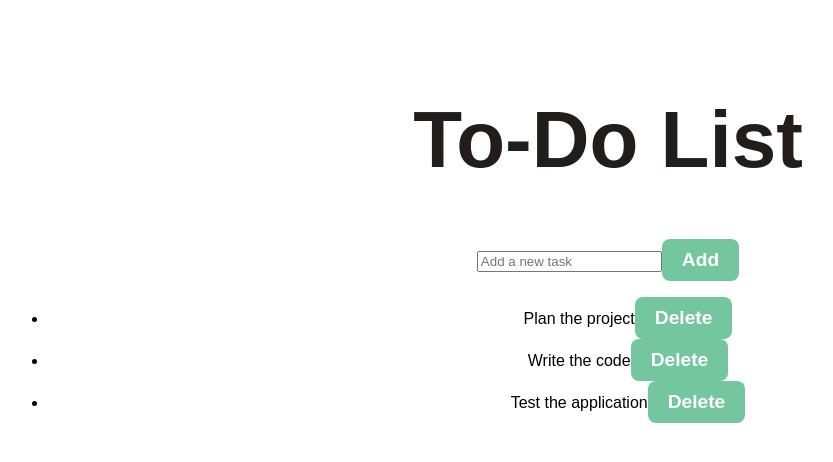
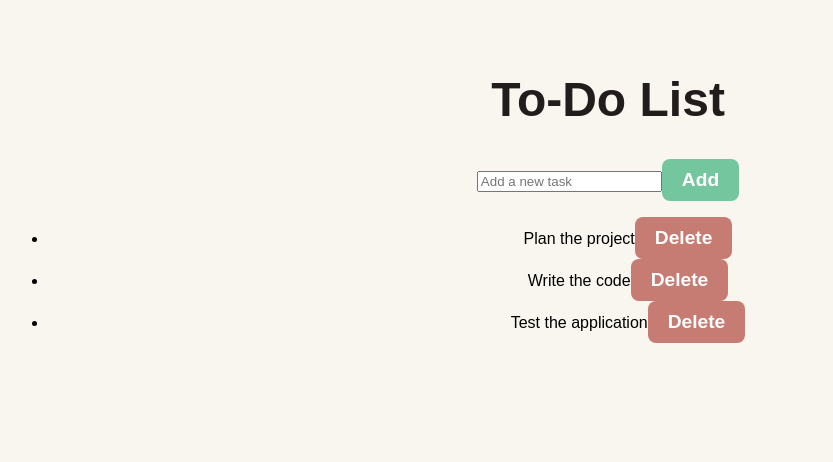
Before and after one commit to jschow/skill-evaluation-project, a React (Vite) app in the folder project/frontend/: page / in a window 1280 px wide. Shown: the top 462 px of the page, without its empty margins (32-865 px from the left). Built offline with nearby package versions, Linux system fonts and the light colour scheme.

Commit message:
Update css colors

```diff
--- a/project/frontend/src/ToDoList.jsx
+++ b/project/frontend/src/ToDoList.jsx
@@ -36,7 +36,9 @@ export default function ToDoList() {
           {tasks.map((task, index) => (
             <li key={index}>
               {task}
-              <button onClick={() => deleteTask(index)}>Delete</button>
+              <button
+                className="delete-task-button"
+                onClick={() => deleteTask(index)}>Delete</button>
             </li>
           ))}
         </ul>
--- a/project/frontend/src/index.css
+++ b/project/frontend/src/index.css
@@ -67,6 +67,10 @@ button:focus-visible {
   }
 } */
 
+body {
+  background-color: #F8F6EF;
+}
+
 .todo-list {
   font-family: Arial, Helvetica, sans-serif;
   text-align: center;
@@ -74,14 +78,13 @@ button:focus-visible {
 }
 
 h1 {
-  font-size: 5rem;
+  font-size: 3rem;
   color: #221c1c;
 }
 
 button {
   font-size: 1.2rem;
   font-weight: bold;
-  background-color: #73C69D;
   color: white;
   padding: 10px 20px;
   border: none;
@@ -90,6 +93,28 @@ button {
   transition: background-color 0.3s ease;
 }
 
+.add-task-button {
+  background-color: #73C69D;
+  color: white;
+  padding: 10px 20px;
+  border: none;
+  border-radius: 8px;
+  cursor: pointer;
+  font-size: 1.2rem;
+}
 .add-task-button:hover {
-  background-color: #5bb700;
+  background-color: #4c8711;
 }
+
+.delete-task-button {
+  background-color: #c67b73;
+  color: white;
+  padding: 10px 20px;
+  border: none;
+  border-radius: 8px;
+  cursor: pointer;
+  font-size: 1.2rem;
+}
+.delete-task-button:hover {
+  background-color: #b72200;
+}
```
